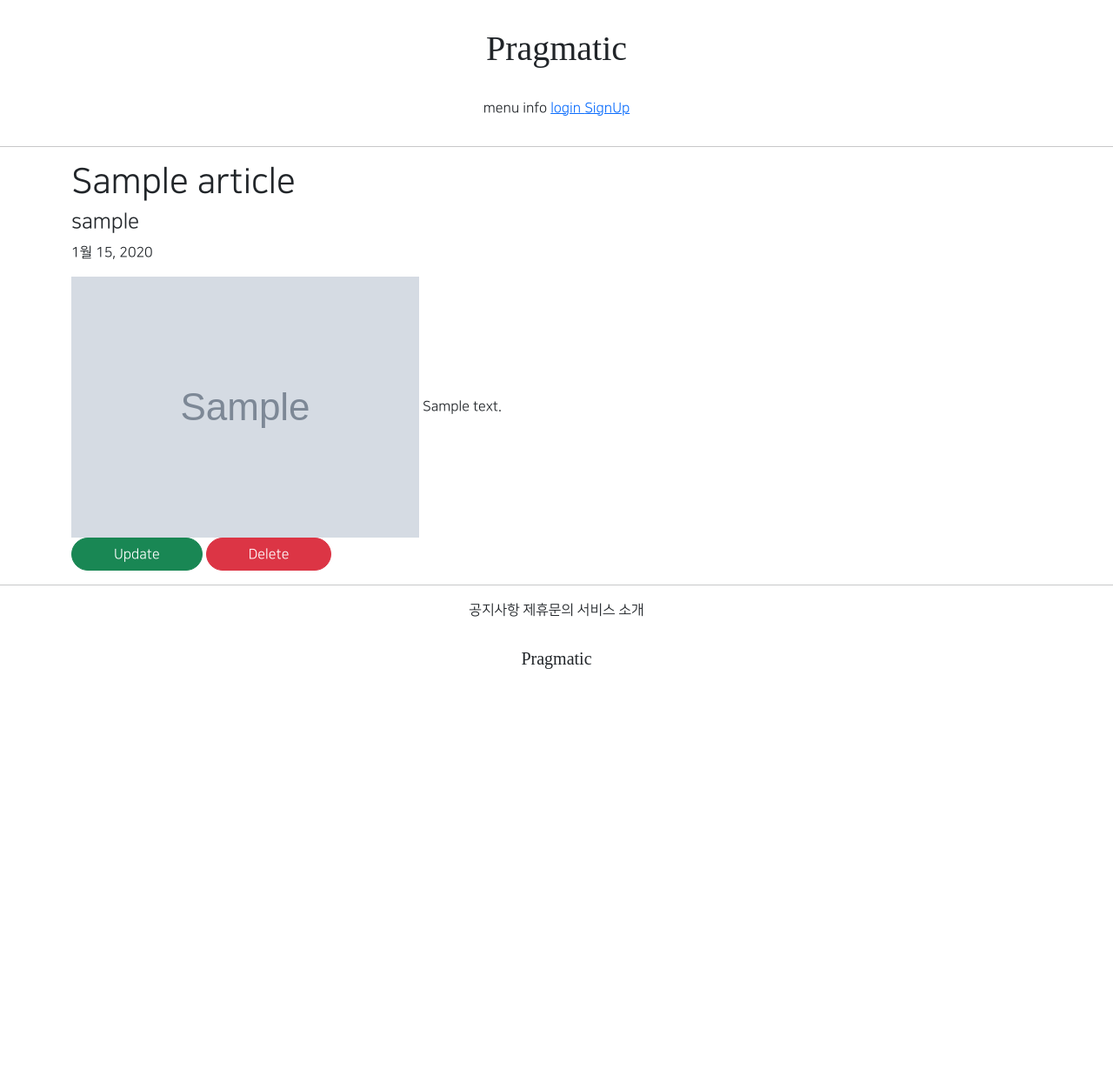
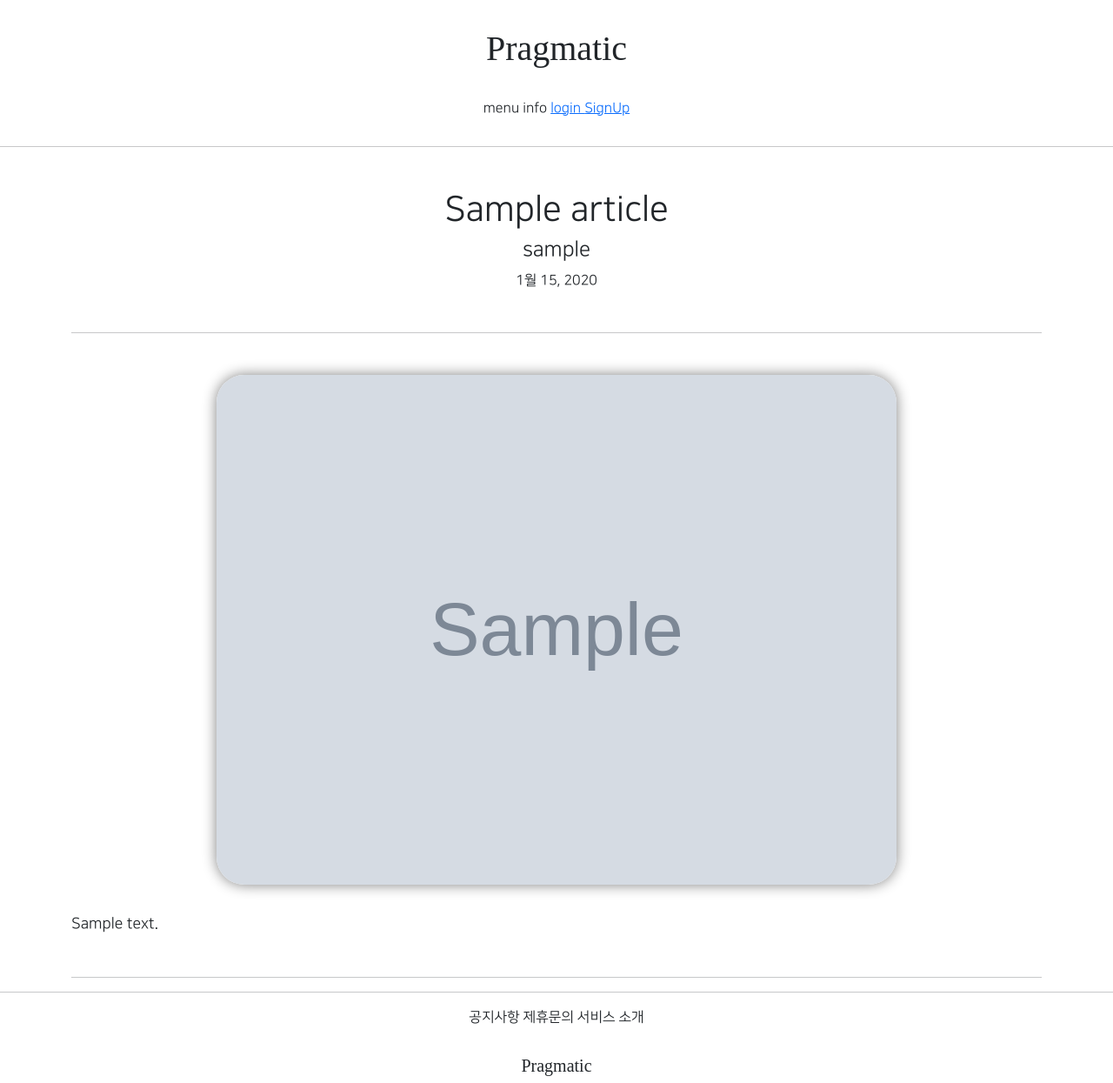
Before and after one commit to soohyoen/gis_django_1, a Django app: page /article/detail/1 in a window 1280 px wide. Shown: the whole page at 87% size. Before the commit the page ends 769 px from the top, so only its background shows below. Run offline with Django 3.2, Linux system fonts and the light colour scheme; tables that the repository leaves empty hold one stand-in row (values such as "Sample post"); grey boxes marked "Sample" are stand-in pictures; parts of the project's set-up code (start-up, migrations or seed data) failed here and were passed over; some libraries are stand-ins or nearby versions; some web fonts are replaced.

Commit message:
8/04 class commit 3

```diff
--- a/articleapp/templates/articleapp/detail.html
+++ b/articleapp/templates/articleapp/detail.html
@@ -3,18 +3,27 @@
 
 {% block content %}
 
-    <div class="container">
+    <div class="container text-center">
 
-        <div>
+        <div class="my-5">
             {#     제목 / 글쓴이 / 날짜       #}
-            <h1>{{ target_article.title }}</h1>
+            <h1 class="NNS_B">{{ target_article.title }}</h1>
             <h4>{{ target_article.writer.profile.nickname }}</h4>
             <p>{{ target_article.created_at }}</p>
         </div>
-        <div>
+        <hr>
+        <div class="my-5">
             {#      게시글 내용      #}
-            <img src="{{ target_article.image.url }}" alt="">
-            {{ target_article.content }}
+            <img src="{{ target_article.image.url }}"
+                 alt=""
+                 class="article_image">
+
+
+            <div class ='article_content'>
+                {{ target_article.content }}
+            </div>
+
+            {% if target_article.writer == user %}
             <div>
                 <a href="{% url 'articleapp:update' pk=target_article.pk %}"
                    class="btn btn-success rounded-pill px-5">
@@ -25,8 +34,12 @@
                     Delete
                 </a>
             </div>
+            {% endif %}
         </div>
-
+        <hr>
+        <div>
+            {#      댓글         #}
+        </div>
 
     </div>
 
--- a/static/base.css
+++ b/static/base.css
@@ -35,3 +35,15 @@
     color: dimgrey;
 
 }
+
+.article_image{
+    border-radius: 2rem;
+    width : 70%;
+    box-shadow: 0 0 1rem grey;
+}
+
+.article_content{
+    font-size: 1.1rem;
+    text-align: left;
+    margin: 2rem 0;
+}
```
